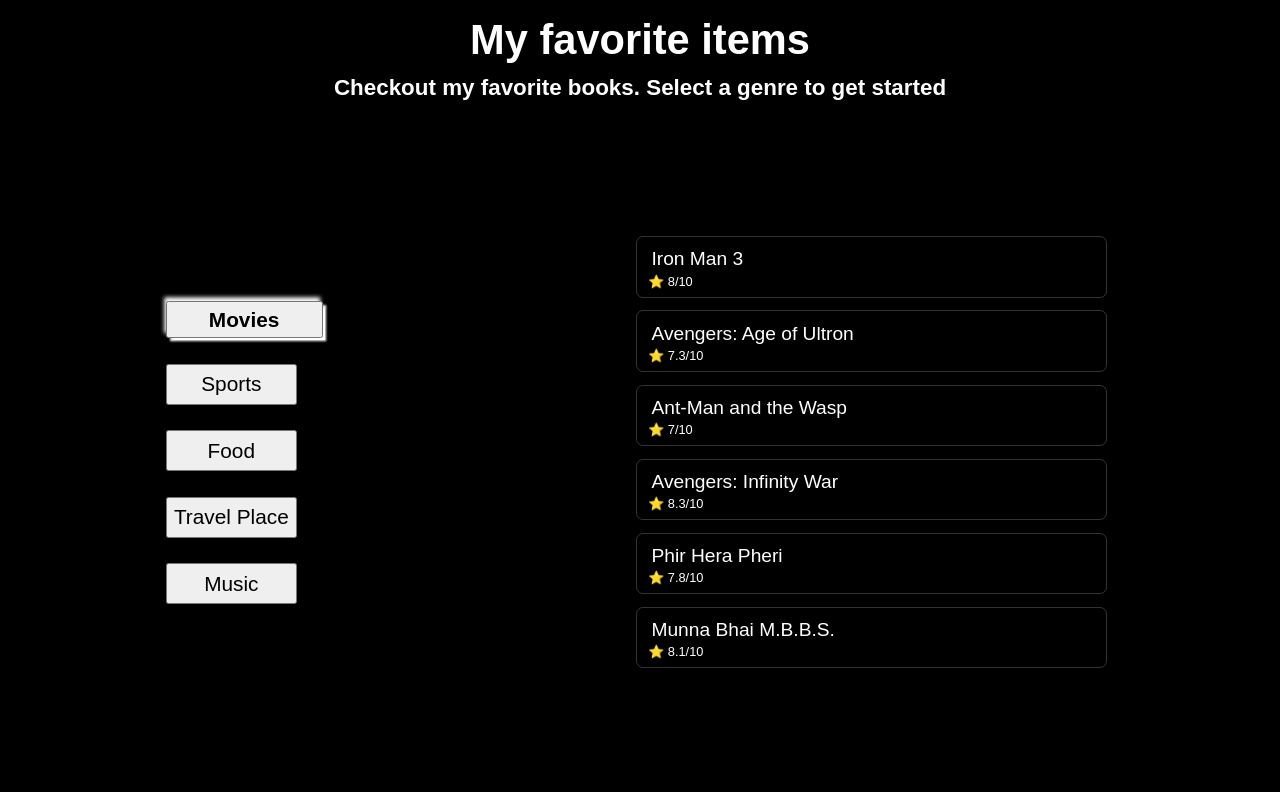
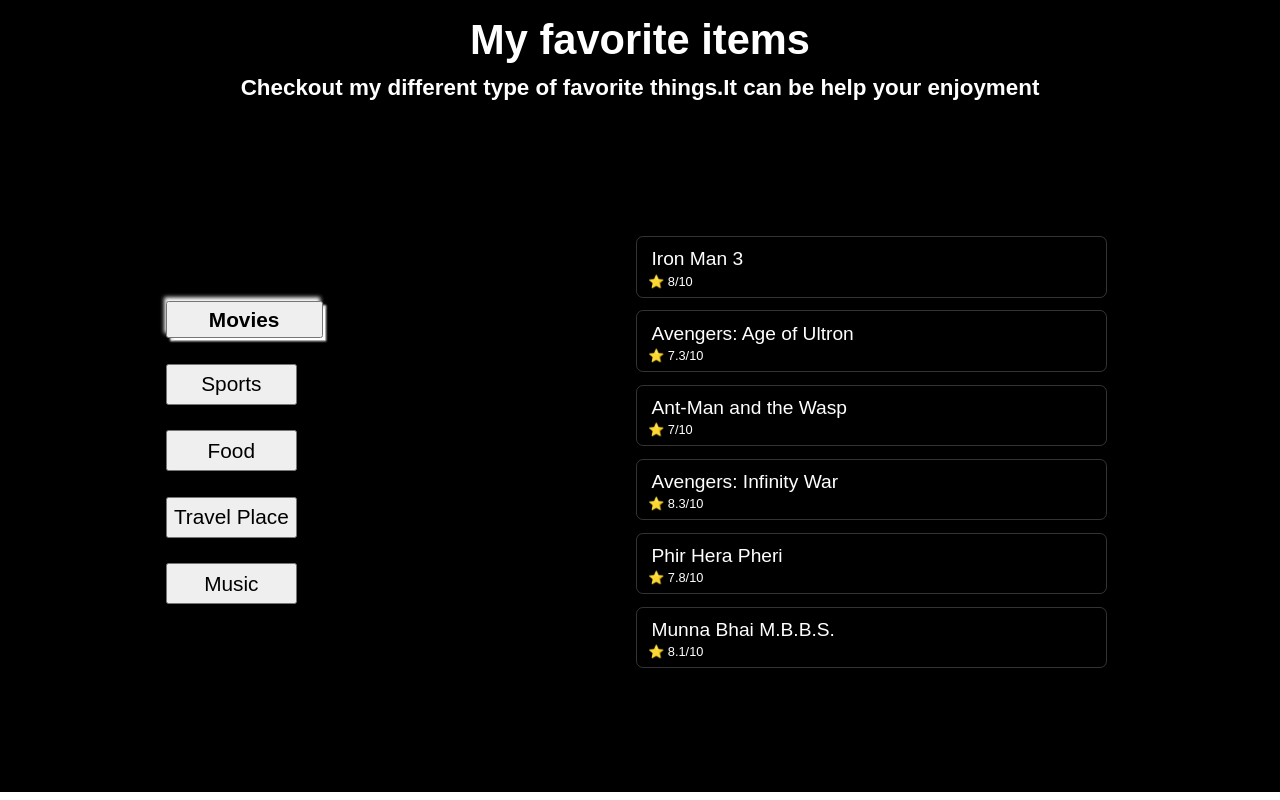
Before and after one commit to ravikumar1002/fav-items, a React (Create React App) app: page / in a window 1280 px wide. Built offline with nearby package versions, Linux system fonts and the light colour scheme.

Commit message:
sub-heading

```diff
--- a/src/App.js
+++ b/src/App.js
@@ -12,7 +12,10 @@
   return (
     <div className="App">
       <h1> My favorite items</h1>
-      <h3>Checkout my favorite books. Select a genre to get started</h3>
+      <h3>
+        Checkout my different type of favorite things.It can be help your
+        enjoyment
+      </h3>
       <div className="center-box">
         <div className="content-box">
           <div className="left-side-part">
```
